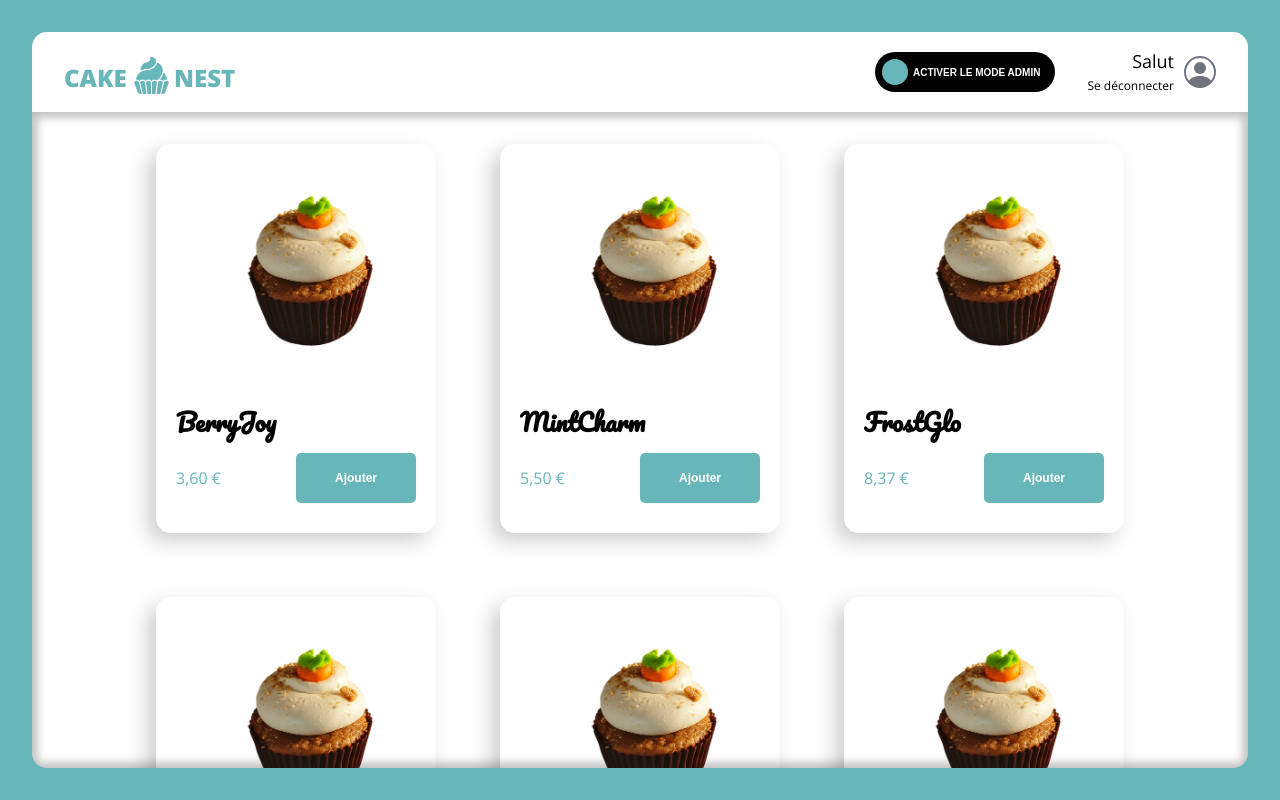
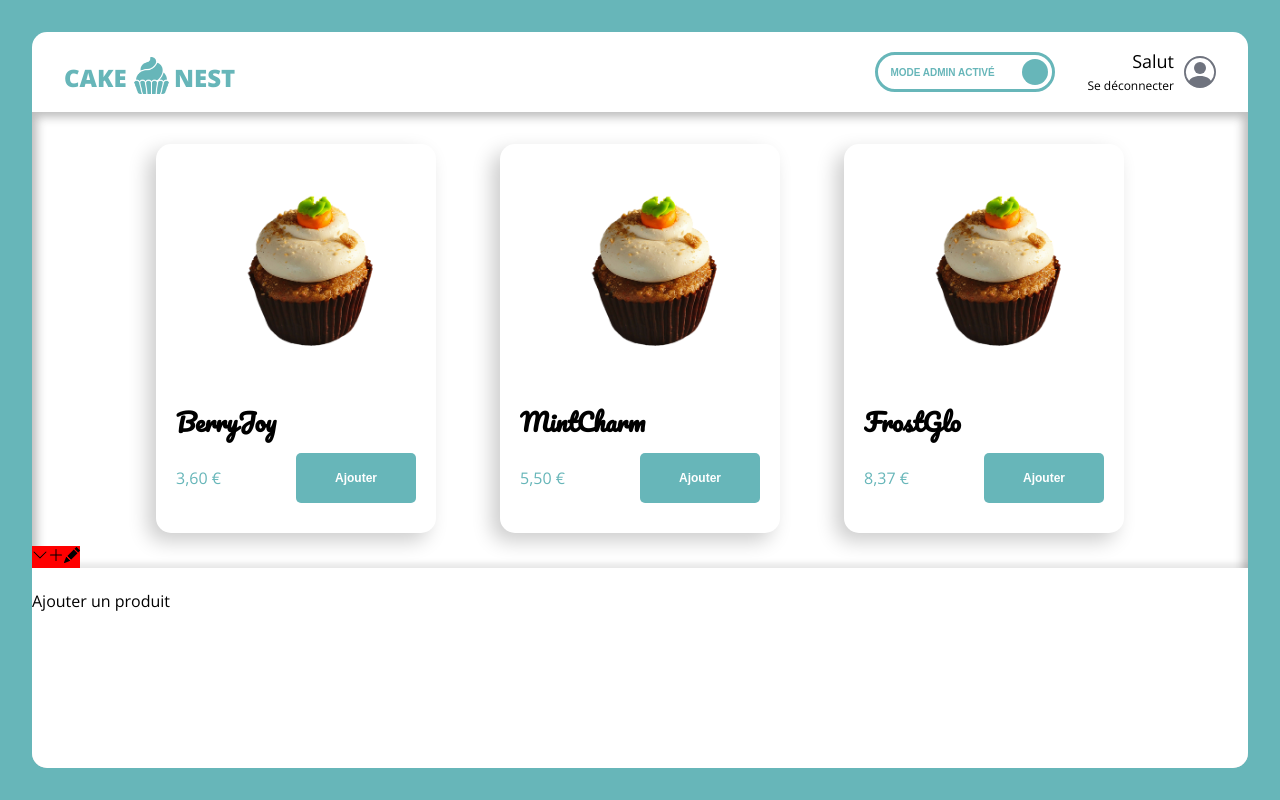
Before and after one commit to Atthis/cda-react-cake-nest, a React (Vite) app: page /commandes in a window 1280 px wide. Built offline with nearby package versions, Linux system fonts and the light colour scheme.

Commit message:
create admin panel and buttons

```diff
--- /dev/null
+++ b/src/components/PanelTab.jsx
@@ -0,0 +1,25 @@
+import React from 'react';
+import styled from 'styled-components';
+
+const PanelTabStyled = styled.div`
+  display: inline-block;
+  background-color: red;
+  width: min-content;
+
+  transform: translateY(-100%);
+`;
+
+function PanelTab({ icon, label = '', action = () => console.log('aucune action définie') }) {
+  function handleClick(...params) {
+    action(...params);
+  }
+
+  return (
+    <PanelTabStyled onClick={handleClick}>
+      {icon && icon}
+      {label && label}
+    </PanelTabStyled>
+  );
+}
+
+export default PanelTab;
--- a/src/views/shopPage/Menu.jsx
+++ b/src/views/shopPage/Menu.jsx
@@ -1,28 +1,37 @@
-import React from 'react';
+import React, { createContext, useContext, useState } from 'react';
 import styled from 'styled-components';
-import { theme } from '../../utils';
 import ItemCard from '../../components/ItemCard';
+import { AdminContext } from './ShopPage';
 
-import { fakeSmallMenu, fakeMenu } from '../../../fakeData/fakeMenu';
+import { fakeMenu } from '../../../fakeData/fakeMenu';
+import AdminPanel from './admin/AdminPanel';
+
+export const AdminPanelContext = createContext(null);
 
 const MenuStyled = styled.main`
   flex: 1;
+  box-shadow: inset 0px 0px 10px 5px hsla(0, 0%, 15%, 0.3);
 
+  position: relative;
   display: flex;
   flex-wrap: wrap;
   justify-content: center;
-
-  box-shadow: inset 0px 0px 10px 5px hsla(0, 0%, 15%, 0.3);
   overflow-y: scroll;
 `;
 
 function Menu() {
+  const { isAdmin } = useContext(AdminContext);
+  const [adminPanelState, setAdminPanelState] = useState({ isCollapsed: false, formType: 'add' });
+
   return (
-    <MenuStyled>
-      {fakeMenu.map(item => (
-        <ItemCard key={new Date().getTime() + item.id} item={item} className='menuItem' />
-      ))}
-    </MenuStyled>
+    <AdminPanelContext.Provider value={{ adminPanelState, setAdminPanelState }}>
+      <MenuStyled>
+        {fakeMenu.map(item => (
+          <ItemCard key={new Date().getTime() + item.id} item={item} className='menuItem' />
+        ))}
+        {isAdmin && <AdminPanel />}
+      </MenuStyled>
+    </AdminPanelContext.Provider>
   );
 }
 
--- a/src/views/shopPage/ShopPage.jsx
+++ b/src/views/shopPage/ShopPage.jsx
@@ -25,7 +25,7 @@ const ShopPageStyled = styled.div`
 `;
 
 function ShopPage() {
-  const [isAdmin, setIsAdmin] = useState(false);
+  const [isAdmin, setIsAdmin] = useState(true);
 
   return (
     <AdminContext.Provider value={{ isAdmin, setIsAdmin }}>
--- /dev/null
+++ b/src/views/shopPage/admin/AddProduct.jsx
@@ -0,0 +1,7 @@
+import React from 'react';
+
+function AddProduct() {
+  return <div>Ajouter un produit</div>;
+}
+
+export default AddProduct;
--- /dev/null
+++ b/src/views/shopPage/admin/AdminPanel.jsx
@@ -0,0 +1,59 @@
+import React, { useContext, useState } from 'react';
+import styled from 'styled-components';
+import { theme } from '../../../utils';
+import { BsChevronUp, BsChevronDown, BsPlusLg, BsFillPencilFill } from 'react-icons/bs';
+
+import PanelTab from '../../../components/PanelTab';
+import AddProduct from './AddProduct';
+import UpdateProduct from './UpdateProduct';
+import { AdminPanelContext } from '../Menu';
+
+const AdminPanelStyled = styled.aside`
+  position: sticky;
+  bottom: 0;
+
+  align-self: flex-end;
+  width: 100%;
+  background-color: ${theme.colors.white};
+
+  box-shadow: 0px 0px 5px 5px hsla(0, 0%, 15%, 0.1);
+  ${props =>
+    props.$isCollapsed
+      ? `
+      height: 0;
+    `
+      : `
+    height: 200px;
+  `}
+`;
+
+function AdminPanel() {
+  const { adminPanelState, setAdminPanelState } = useContext(AdminPanelContext);
+
+  function handleCollapse() {
+    const newAdminPanelView = adminPanelState.isCollapsed ? false : true;
+    const newAdminPanelState = { isCollapsed: newAdminPanelView, formType: adminPanelState.formType };
+    setAdminPanelState(newAdminPanelState);
+  }
+  function handleCreateBtn() {
+    const newAdminPanelState = { isCollapsed: false, formType: 'add' };
+    setAdminPanelState(newAdminPanelState);
+  }
+  function handleUpdateBtn() {
+    const newAdminPanelState = { isCollapsed: false, formType: 'update' };
+    setAdminPanelState(newAdminPanelState);
+  }
+
+  return (
+    <AdminPanelStyled $isCollapsed={adminPanelState.isCollapsed}>
+      <nav>
+        <PanelTab icon={adminPanelState.isCollapsed ? <BsChevronUp /> : <BsChevronDown />} action={handleCollapse} />
+        <PanelTab icon={<BsPlusLg />} action={handleCreateBtn} />
+        <PanelTab icon={<BsFillPencilFill />} action={handleUpdateBtn} />
+      </nav>
+      {adminPanelState.formType === 'add' ? <AddProduct /> : adminPanelState.formType === 'update' ? <UpdateProduct /> : <p>Erreur de type de formulaire</p>}
+    </AdminPanelStyled>
+  );
+}
+
+export default AdminPanel;
--- /dev/null
+++ b/src/views/shopPage/admin/UpdateProduct.jsx
@@ -0,0 +1,7 @@
+import React from 'react';
+
+function UpdateProduct() {
+  return <div>Mettre à jour un produit</div>;
+}
+
+export default UpdateProduct;
```
